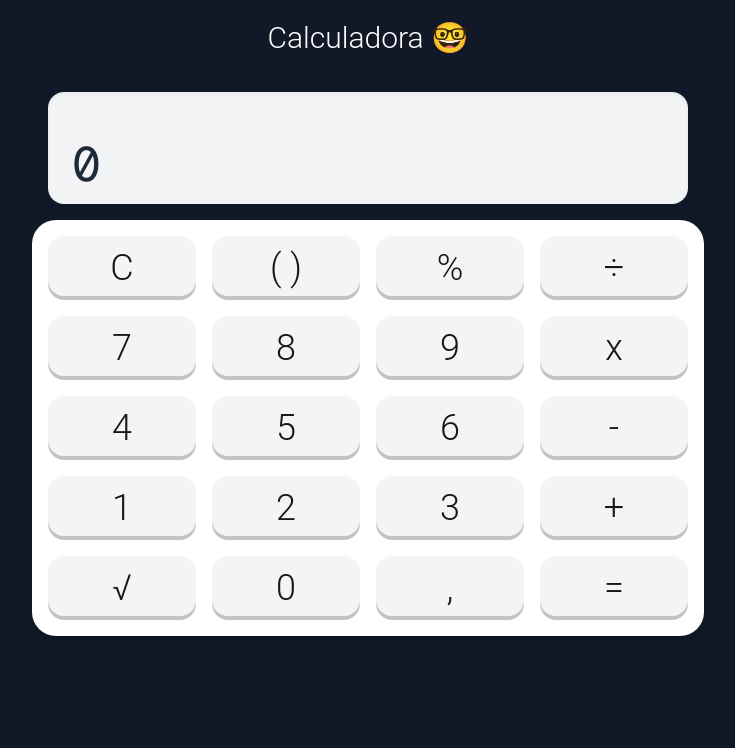
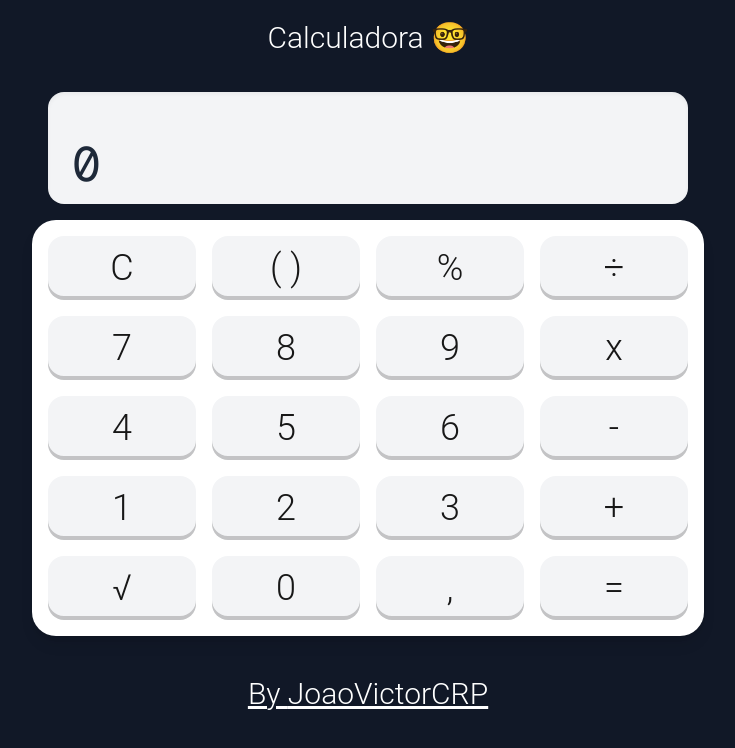
Before and after one commit to JoaoVictorCRP/calculadora-next-js, a Next.js app: page / in a window 1280 px wide. Shown: the top 748 px of the page, without its empty margins (272-1007 px from the left). Built offline with nearby package versions, Linux system fonts and the light colour scheme.

Commit message:
feat | componente de footer

```diff
--- /dev/null
+++ b/app/components/Footer.tsx
@@ -0,0 +1,9 @@
+export default function Footer () {
+    return (
+        <div className={"text-white text-center text-3xl m-10"}>
+            <h2 style={{textDecoration: "underline"}}>
+                By <a href={"https://github.com/JoaoVictorCRP"}>JoaoVictorCRP</a>
+            </h2>
+        </div>
+    )
+}
--- a/app/page.tsx
+++ b/app/page.tsx
@@ -4,6 +4,7 @@ import {Numpad} from "@/app/components/Numpad";
 import {useState} from "react";
 import Swal from "sweetalert2";
 import Title from "@/app/components/Title";
+import Footer from "@/app/components/Footer";
 
 
 export default function Home() {
@@ -85,9 +86,10 @@ export default function Home() {
 
     return (
     <div>
-            <Title/>
-            <Visor value={input}/>
-            <Numpad onInput={handleInput}/>
+        <Title/>
+        <Visor value={input}/>
+        <Numpad onInput={handleInput}/>
+        <Footer/>
     </div>
   );
 }
```
